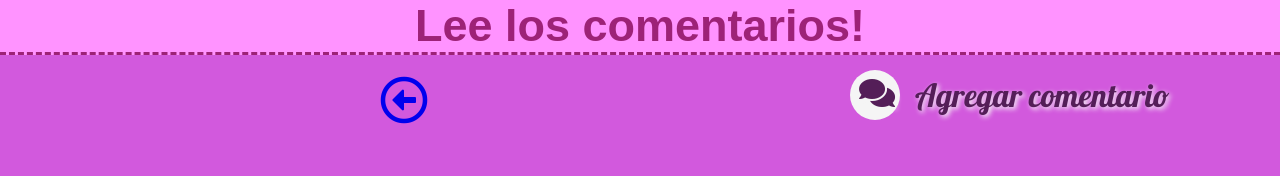
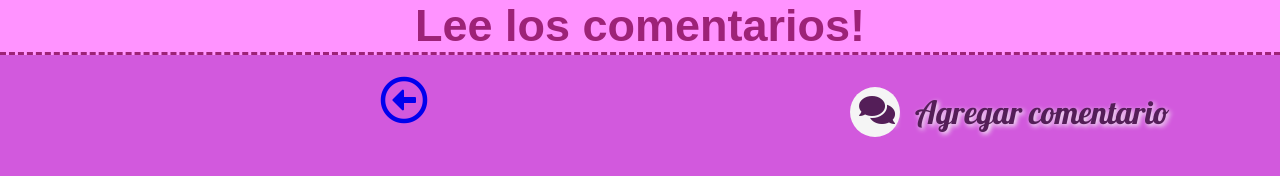
Before and after one commit to JotaNeko/pochinuy, a plain HTML site: page confesion.html in a window 1280 px wide. Drawn offline with Linux system fonts and the light colour scheme; no server answers.

Commit message:
button for agregar comment is aligned

```diff
--- a/styles/confesion.css
+++ b/styles/confesion.css
@@ -72,7 +72,7 @@ textarea {
   margin-top: 15px;
   padding: 2px;
   margin-bottom: 80px;
-  background-color: rgb(217, 217, 224);
+  background-color: rgb(138 236 255);
   height: 100%;
   width: 100%;
   border-radius: 5px;
@@ -121,10 +121,11 @@ textarea {
   display: flex;
   flex-direction: row;
   align-items: center;
-  bottom: 40px;
+  bottom: 23px;
   margin-top: 20px;
   color: #541e58;
-  right: 10px;
+  right: 63px;
+  max-width: 150px;
   font-size: 2rem;
   text-shadow: 2px 2px 5px rgb(245, 245, 245);
   animation: neon 2s ease-in-out infinite;
@@ -211,7 +212,6 @@ textarea {
 }
 
 @media screen and (min-width: 1080px) {
-
   .confesate-aca {
     white-space: nowrap;
   }
```
